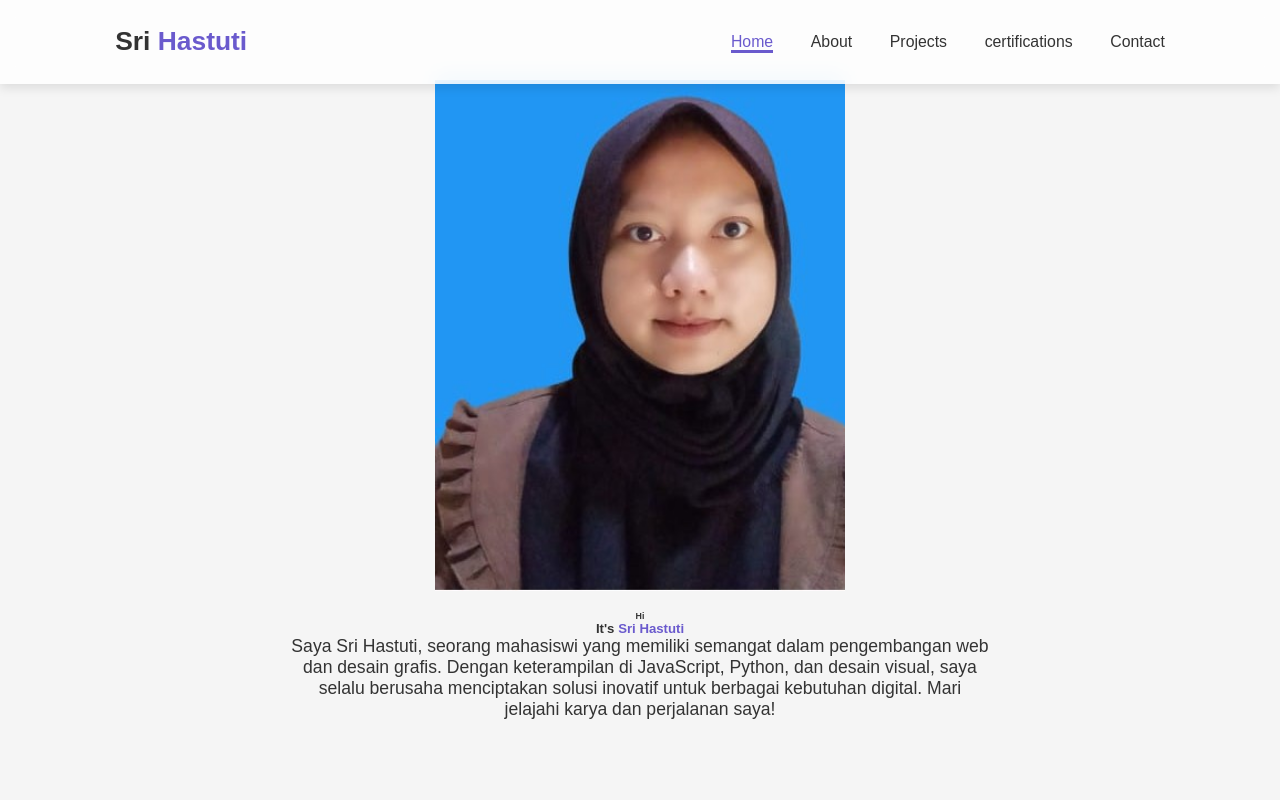
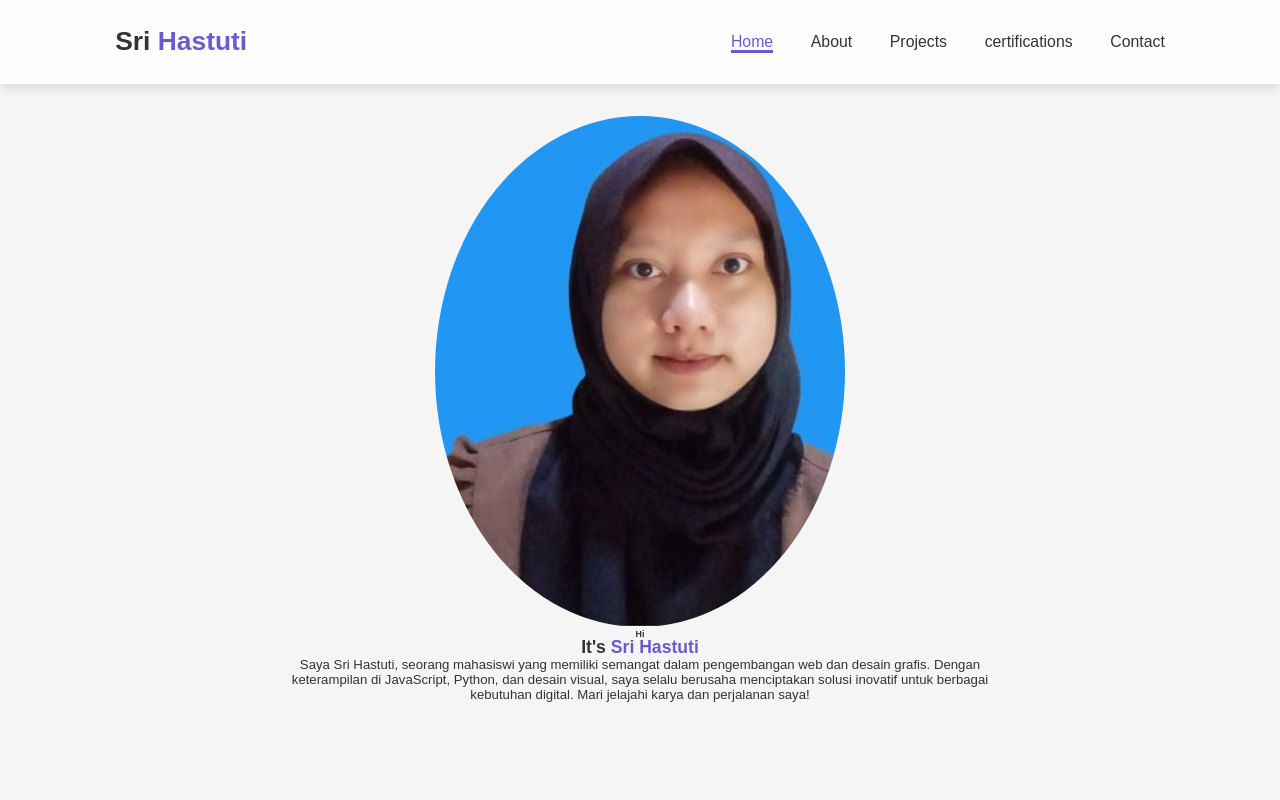
Before and after one commit to srihastut/Sri-Portofolio, a plain HTML site: page index.html in a window 1280 px wide. Shown: the top 800 px of the page. Drawn offline with nearby package versions, Linux system fonts and the light colour scheme.

Commit message:
Update style.css

```diff
--- a/style.css
+++ b/style.css
@@ -133,75 +133,74 @@ section {
 
 .home {
     display: flex;
-    justify-content: space-between;
+    justify-content: center;
     align-items: center;
+    flex-direction: column;
+    gap: 1rem;
+    max-width: 800px; /* Membatasi lebar maksimal */
+    margin: 0 auto;
     padding: 10px;
     background-color: var(--bg-color);
 }
 
-.home {
+.home-content {
     display: flex;
-    justify-content: space-between;
     align-items: center;
-    padding: 10px;
-    background-color: var(--bg-color);
-}
-
-.home{
-    display:flex;
-    justify-content: center;
-    align-items: center;
-    flex-direction: column;
-    gap: 1rem;
-}
-.home-content{
-    display: fley;
-    align-items:center;
     justify-content: center;
     flex-direction: column;
     text-align: center;
     margin-top: 1rem;
+    max-width: 700px; /* Membatasi lebar maksimal konten */
 }
-.home-content h3{
+
+.home-content h3 {
     font-size: 1rem;
     font-weight: 700;
 }
-span{
+
+span {
     color: var(--main-color);
 }
-.logo span{
+
+.logo span {
     color: var(--main-color);
 }
-.home-content h3:nth-of-type(2){
-    margin-bottom:2rem;
+
+.home-content h3:nth-of-type(2) {
+    margin-bottom: 2rem;
     font-size: 2rem;
 }
-.home-conntent h1{
+
+.home-content h1 {
     font-size: 2rem;
     font-weight: 700;
     line-height: 1;
 }
-.home-img{
+
+.home-img {
     border-radius: 50%;
 }
-home-img img{
+
+.home-img img {
     position: relative;
     top: 2rem;
     width: 16vw;
     border-radius: 50%;
     cursor: pointer;
 }
-.home-content p{
-    font-size: 2rem;
+
+.home-content p {
+    font-size: 1.5rem; /* Mengurangi ukuran teks */
     font-weight: 500;
-    width: 1000px;
+    max-width: 700px; /* Membatasi lebar maksimal paragraf */
 }
-.btn{
-    display: inLine-block;
+
+.btn {
+    display: inline-block;
     padding: 1rem 2.8rem;
     background: var(--main-color);
     border-radius: 4rem;
-    font-size: 2rem;
+    font-size: 1.2rem;
     color: white;
     border: 2px solid transparent;
     letter-spacing: 0.1rem;
@@ -209,40 +208,47 @@ home-img img{
     transition: 0.3s ease;
     cursor: pointer;
 }
-.btn:hover{
-    transform:scale(1.05);
+
+.btn:hover {
+    transform: scale(1.05);
     background: var(--bg-color);
     color: var(--main-color);
     border: 2px solid var(--main-color);
 }
-.text-animation{
-    font-size: 34px;
+
+.text-animation {
+    font-size: 1.5rem; /* Mengurangi ukuran teks */
     font-weight: 600;
     min-width: 280px;
 }
-.text-animation span{
+
+.text-animation span {
     position: relative;
 }
-.text-animation span::before{
+
+.text-animation span::before {
     content: '';
     color: var(--main-color);
     animation: words 20s infinite;
 }
-.text-animation span::after{
-    content:'';
+
+.text-animation span::after {
+    content: '';
     background-color: var(--bf-color);
-    position:absolute;
-    width:calc(100% + 8px);
+    position: absolute;
+    width: calc(100% + 8px);
     height: 100%;
     border-left: 2px solid #f1f1f1;
     right: -8px;
-    animation: cursor 0.6s infinite, typing20s steps (14) infinite;
+    animation: cursor 0.6s infinite, typing 20s steps(14) infinite;
 }
-@keyframes cursor{
-    to{
+
+@keyframes cursor {
+    to {
         border-left: 2px solid var(--main-color);
     }
 }
+
 /* Gaya untuk bagian About Me agar mirip dengan kotak */
 .about .about-content {
     display: flex;
```
